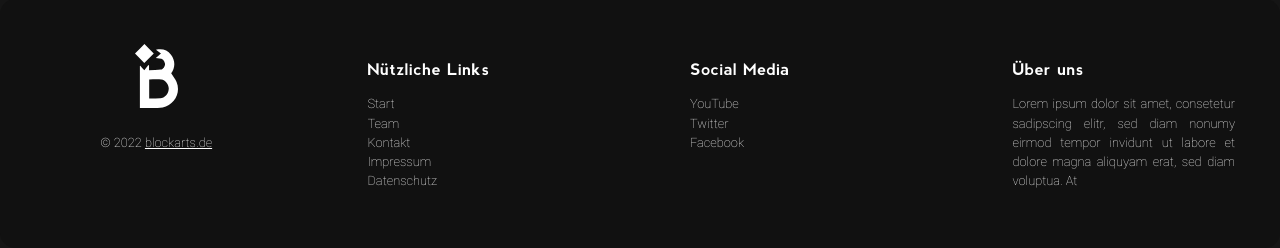
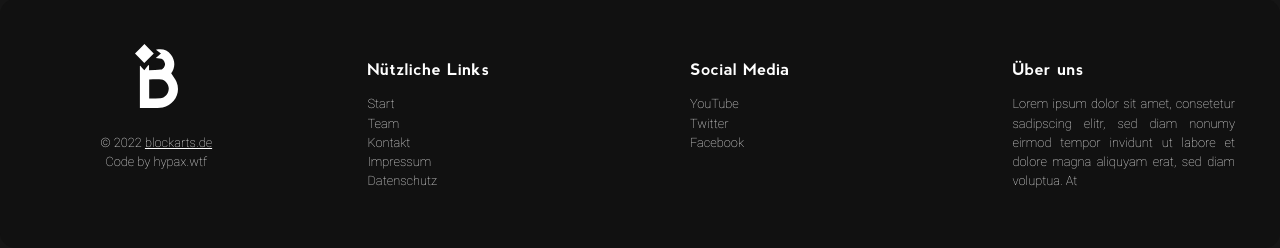
Before and after one commit to itshypax/blockarts-web, a PHP site: page /index.php in a window 1280 px wide. Shown: the part 1246-1494 px from the top of the page. Run offline with PHP 8.4, Linux system fonts and the light colour scheme; some web fonts are replaced.

Commit message:
Update footer.php

```diff
--- a/assets/php/footer.php
+++ b/assets/php/footer.php
@@ -2,7 +2,7 @@
     <div class="footer-grid-container">
         <div class="footer-grid-item" id="copyright">
             <img src="/assets/img/svg/ba_white.svg" alt="Blockarts.de Logo" height="64px" with="auto">
-            <p>&copy; <?php echo date('Y'); ?> <a href="/">blockarts.de</a></p>
+            <p>&copy; <?php echo date('Y'); ?> <a href="/">blockarts.de</a><br/>Code by <a style="text-decoration:none;" href="https://hypax.wtf">hypax.wtf</a></p>
         </div>
         <div class="footer-grid-item">
             <h2>Nützliche Links</h2>
```
